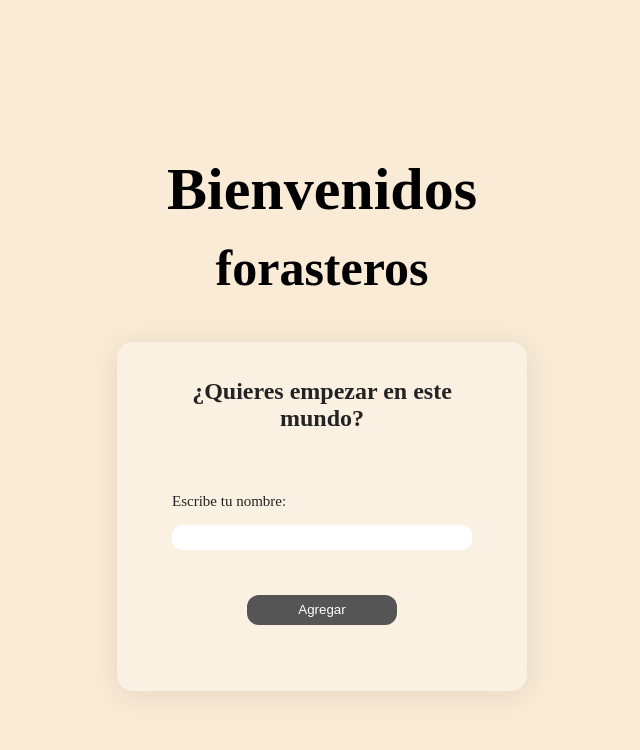
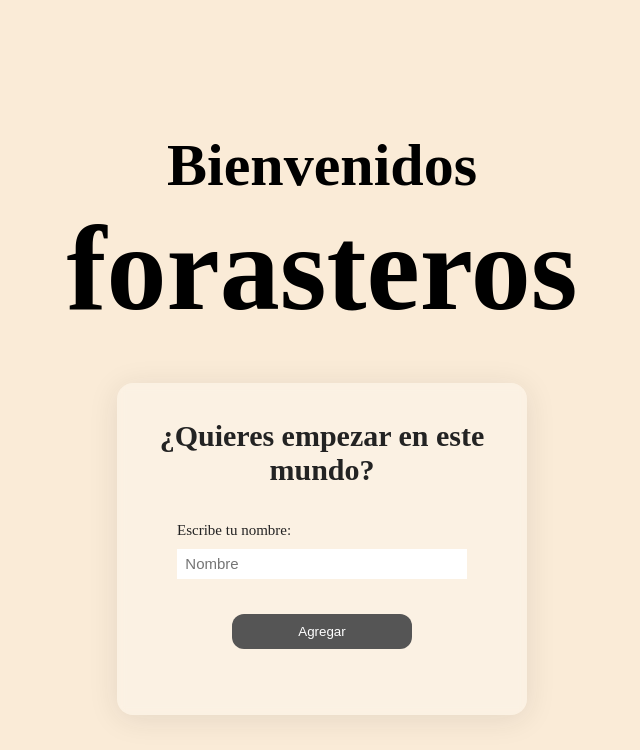
Before and after one commit to Memerson19/ProyectoTecsu, a plain HTML site: page index.html in a window 1280 px wide. Shown: the whole page, without its empty margins (318-958 px from the left). Drawn offline with Linux system fonts and the light colour scheme.

Commit message:
Por completar

```diff
--- a/css/style.css
+++ b/css/style.css
@@ -1,3 +1,6 @@
+/*
+-----ESTILOS GLOBALES-----
+*/
 html{
     box-sizing: border-box;
     height: 100%;
@@ -15,70 +18,13 @@ html{
 }
 
 body{
+    display: flex;
     flex-direction: column;
+    align-items: center;
     background-color: antiquewhite;
     height: auto;
 }
 
-h1{ font-size: 60px; }
-a{
-    text-decoration: none;
-    color: white;
-}
-
-span{
-    font-size: 120px;
-    font: bold;
-}
-
-.titulo{
-    display: flex;
-    flex-direction: column;
-    align-items: center;
-}
-
-.section{
-    display: flex;
-    flex-direction: column;
-    align-items: center;
-    justify-content: center;
-}
-
-.principal{
-    display: flex;
-    flex-direction: column;
-}
-
-.subtitulo{
-    text-align: center;
-}
-
-.formulario{
-    display: flex;
-    flex-direction: column;
-    align-items: center;
-}
-
-.campo{
-    font-size: 15px;
-}
-
-.input-text{
-    border: none;
-    height: 25px;
-    width: 300px;
-    border-radius: 10px;
-}
-
-.buttonPrincipal{
-    background-color: #555555;
-    height: 30px;
-    width: 150px;
-    border-radius: 12px;
-    border: none;
-}
-
-/*INDEX 2*/
 .contenedor{
     border: 1px solid rgba(255, 255, 255, 0.01);
     border-radius: 16px;
@@ -91,6 +37,78 @@ span{
     width: 410px;
     padding: 20px 20px;
 }
+
+/*INDEX1*/
+
+@media (min-width:550px) {
+    h1{
+        font-size: 60px;
+        margin-block-end: 0px;
+    }
+    span{
+        font-size: 120px;
+        font: bold;
+        margin-block-start: 0px;
+    }
+}
+
+.titulo{
+    display: flex;
+    flex-direction: column;
+    text-align: center;
+}
+
+a{
+    text-decoration: none;
+    color: white;
+}
+
+.principal{
+    display: flex;
+    flex-direction: column;
+}
+
+.subtitulo{
+    text-align: center;
+    margin-block-end: 0px;
+    font-size: 30px;
+}
+
+.contenedor__parrafo{
+    display: flex;
+    flex-direction: column;
+    align-items: center;
+    text-align: center;
+    margin-block-start: 0px;
+}
+
+.campo{
+    font-size: 15px;
+    margin: 5px;
+    border: none;
+}
+
+input{
+    width: 290px;
+    height: 30px;
+}
+
+.input-text{
+    display: flex;
+    flex-direction: column;
+    align-items: start;
+    overflow: hidden;
+}
+
+.buttonPrincipal{
+    background-color: #555555;
+    height: 35px;
+    width: 180px;
+    border-radius: 12px;
+    border: none;
+}
+
+/*INDEX 2*/
 
 .contenedor__intro{
     text-align: center;
--- a/index.html
+++ b/index.html
@@ -8,17 +8,17 @@
 </head>
 <body>
     <header class="section">
-        <h1 class="titulo">Bienvenidos <span class="titulo2">forasteros</span></h1>
+        <h1 class="titulo">Bienvenidos <span>forasteros</span></h1>
     </header>
     <main class="contenedor principal">
         <h2 class="subtitulo">¿Quieres empezar en este mundo?</h2>
         <div class="contenedor__parrafo">
             <form class="formulario" action="#">
-                <div>
+                <div class="input-text" id="imput">
                     <label class="campo">Escribe tu nombre: </label>
-                    <input class="input-text" type="text">
+                    <input class="campo" type="text" placeholder="  Nombre">
                 </div>
-                <button class="buttonPrincipal">
+                <button id="BtonUp" type="button" class="buttonPrincipal">
                     <a href="index2.html">Agregar</a>
                 </button>
             </form>
```
Also changed, not shown: index2.html (+5 -4 lines).
